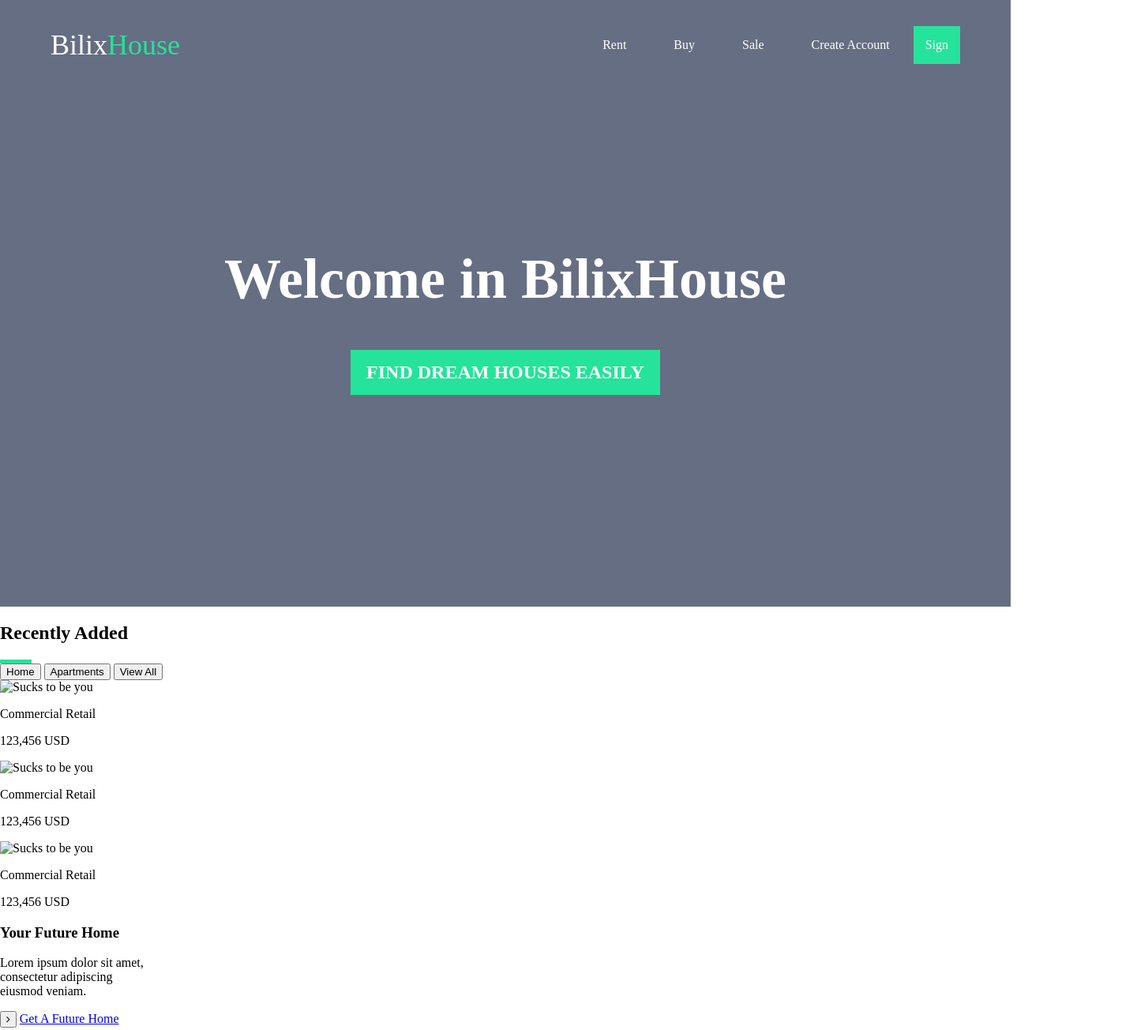
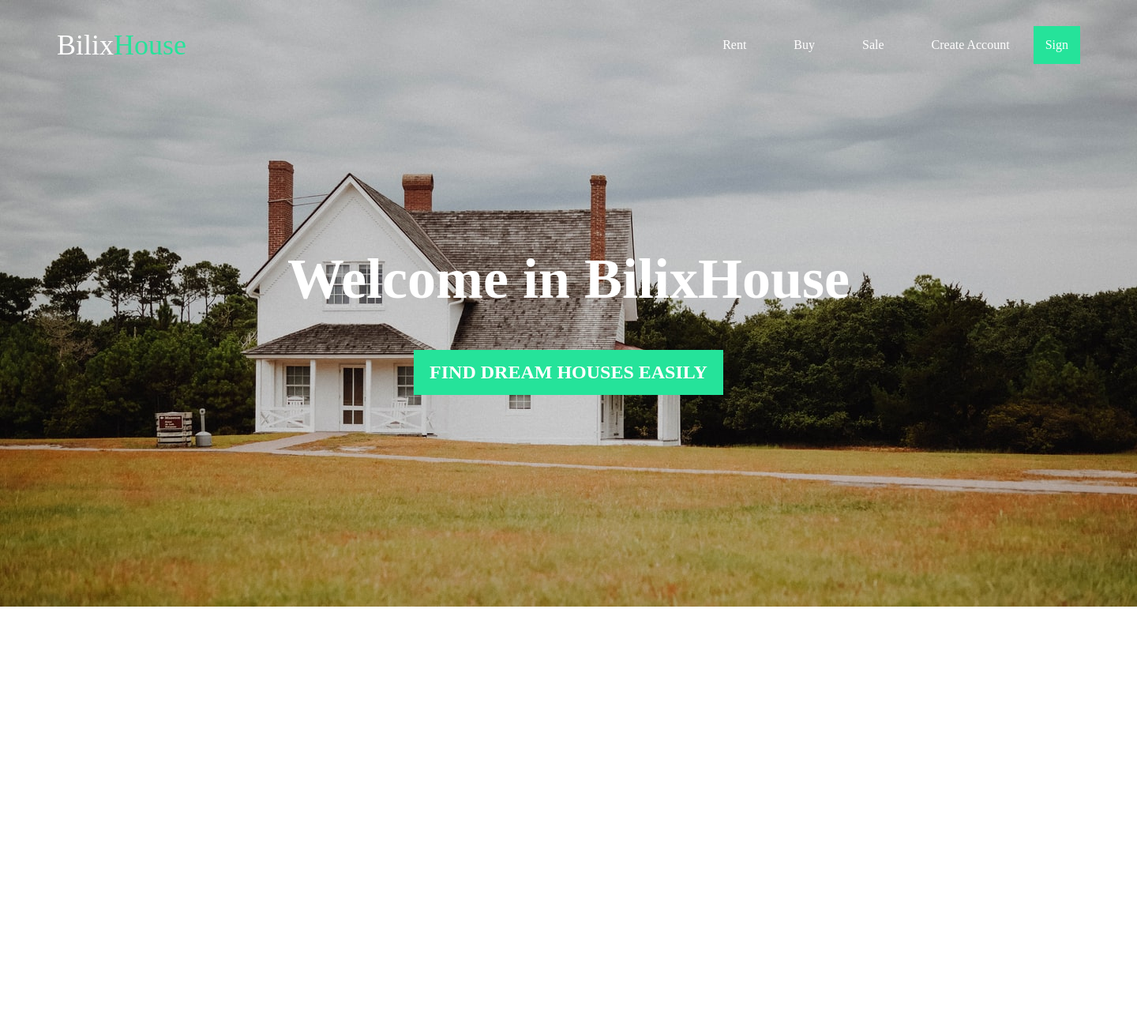
Before and after one commit to Kwordener/BilixHouse, a plain HTML site: page Bilix.html in a window 1280 px wide. Shown: the top 1304 px of the page at 79% size, 1440 px wide, since content can reach past the window. Drawn offline with Linux system fonts and the light colour scheme.

Commit message:
reverting to completed section for review, section is there just commented out

```diff
--- a/Bilix.html
+++ b/Bilix.html
@@ -27,29 +27,26 @@
         </form>
       </div>
 
-      <div class="section02">
+     <!-- <div class="section02">
         <h2 id="sectiontitle01">Recently Added</h2>
-        <div id="rectangle01"></div> <!--unsure how to html this underlining rectangle-->
+        <div id="rectangle01"></div>
         <form class="nav02">
           <button id="home" type="submit" formaction="https://soundcloud.com/gmzfdnn/george-michael-careless">Home</button>
           <button id="apartments" type="submit" formaction="#">Apartments</button>
           <button id="view" type="submit" formaction="#">View All</button>
         </form>
-        <div class="commercial"> <!-- commercial retail images - flex these inline to right center-->
+        <div class="commercial">
           <div class="house">
-            <img id="house01" src="#" alt="Sucks to be you">
-            <p id="housetext01">Commercial Retail</p>
-            <p is="housetext02">123,456 USD</p>
+            <a href="#"><img id="house01" src="biliximg4.jpg" alt="Sucks to be you"></a>
+            <p class="housetext" id="housetext01">Commercial Retail<br><br><span id="housetext02">123,456 USD</span></p>
           </div>
           <div class="house">
-            <img id="house02" src="#" alt="Sucks to be you">
-            <p id="housetext01">Commercial Retail</p>
-            <p is="housetext02">123,456 USD</p>
+            <a href="#"><img id="house02" src="biliximg5.jpg" alt="Sucks to be you"></a>
+            <p class="housetext" id="housetext01">Commercial Retail<br><br><span id="housetext02">123,456 USD</span></p>
           </div>
           <div class="house">
-            <img id="house03" src="#" alt="Sucks to be you">
-            <p id="housetext01">Commercial Retail</p>
-            <p is="housetext02">123,456 USD</p>
+            <a href="#"><img id="house03" src="biliximg6.jpg" alt="Sucks to be you"></a>
+            <p class="housetext" id="housetext01">Commercial Retail<br><br><span id="housetext02">123,456 USD</span></p>
           </div>
         </div>
         <div>
@@ -60,7 +57,7 @@
           <button id="right" type="submit" formaction="https://soundcloud.com/gmzfdnn/george-michael-careless"><i class="fa fa-angle-right"></i></button>
           <a id="future" href="https://soundcloud.com/gmzfdnn/george-michael-careless">Get A Future Home</a>
         </form>
-      </div>
+      </div> -->
 
       <div class="section03"></div>
       <div class="section04"></div>
--- a/bilix.css
+++ b/bilix.css
@@ -3,14 +3,15 @@
 ======================================================================================================= */
 @font-face {
   font-family: 'proxima_novaregular';
-  src: url('proximanova-regular-webfont.woff2') format('woff2'),
-       url('proximanova-regular-webfont.woff') format('woff');
+  src: url('webkit\proximanova-regular-webfont.woff2') format('woff2'),
+       url('webkit\proximanova-regular-webfont.woff') format('woff');
   font-weight: normal;
   font-style: normal;
 }
 .section01 {
   /* this will be an img eventually*/
-  background: rgba(51, 62, 90, .75);
+  background-image: url(biliximg3.jpg);
+  background-repeat: no-repeat;
 }
 body{
   margin: 0px;
@@ -42,7 +43,7 @@ body{
 ======================================================================================================= */
 .container {
   display: grid;
-  grid-template-columns: 100%;
+  grid-template-columns: 1440px;
   grid-template-rows: 768px 716px 919px 963px 601px 657px 334px;
 }
 /*.container {
@@ -62,7 +63,11 @@ body{
   justify-content: flex-end;
   width: 100%;
 }
-
+/* .commercial {
+  display: inline-flex;
+  justify-content: flex-end;
+  width: 100%;
+} */
 /* ====================================================================================================
     5. Components
 ======================================================================================================= */
@@ -125,3 +130,31 @@ body{
   background-color: var(--green-font-color);
   width: 40px;
 }
+/* .house {
+  height: 301px;
+  width: 297px;
+  margin: 10px;
+}
+#house01 {
+  position: relative;
+  height: 100%;
+  width: 100%;
+}
+#house02 {
+  position: relative;
+  height: 100%;
+  width: 100%;
+}
+#house03 {
+  position: relative;
+  height: 100%;
+  width: 100%;
+}
+.housetext {
+  position: absolute;
+  width: 100%;
+  color: white;
+  background: rgba(0, 0, 0, 0.5);
+  padding: 10px;
+  font: var(--main-font);
+} */
```
Also changed, not shown: biliximg2.jpg (added), biliximg3.jpg (added), biliximg4.jpg (added), biliximg5.jpg (added), biliximg6.jpg (added), 1 other file.
